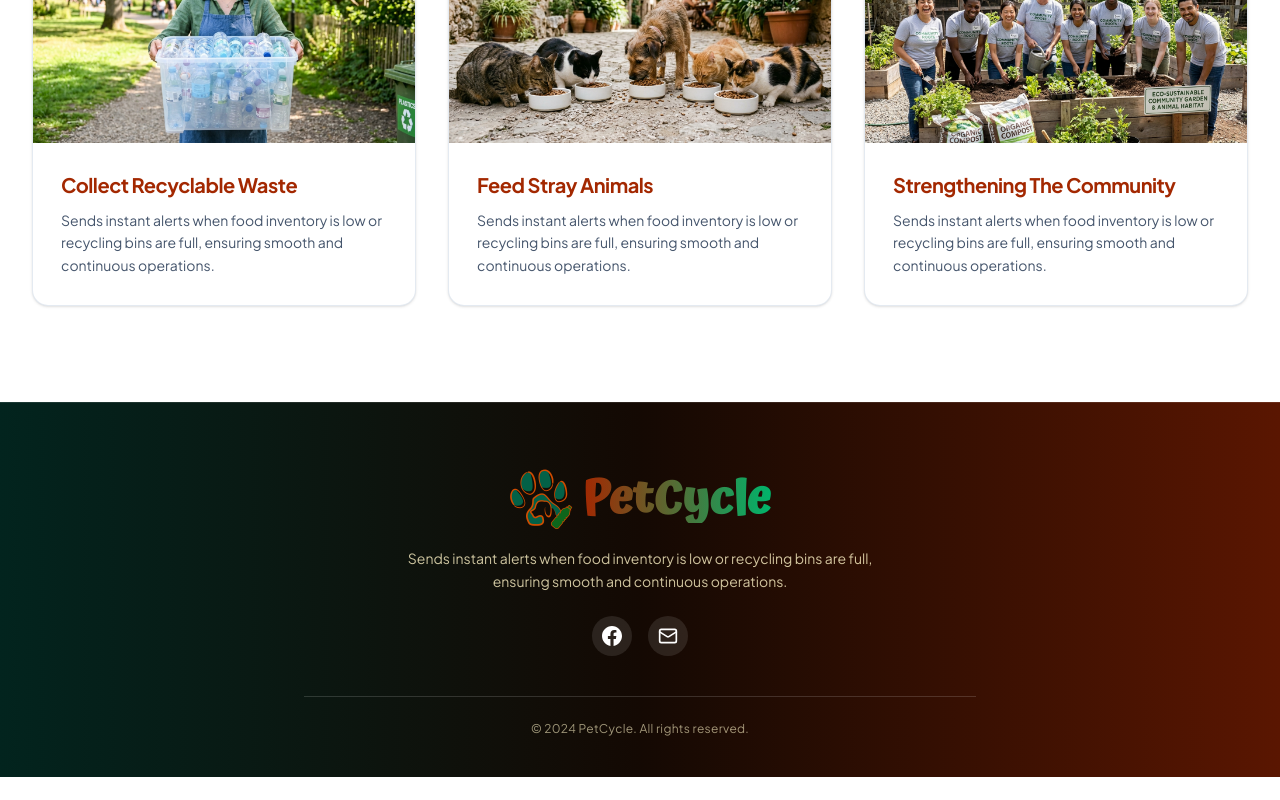
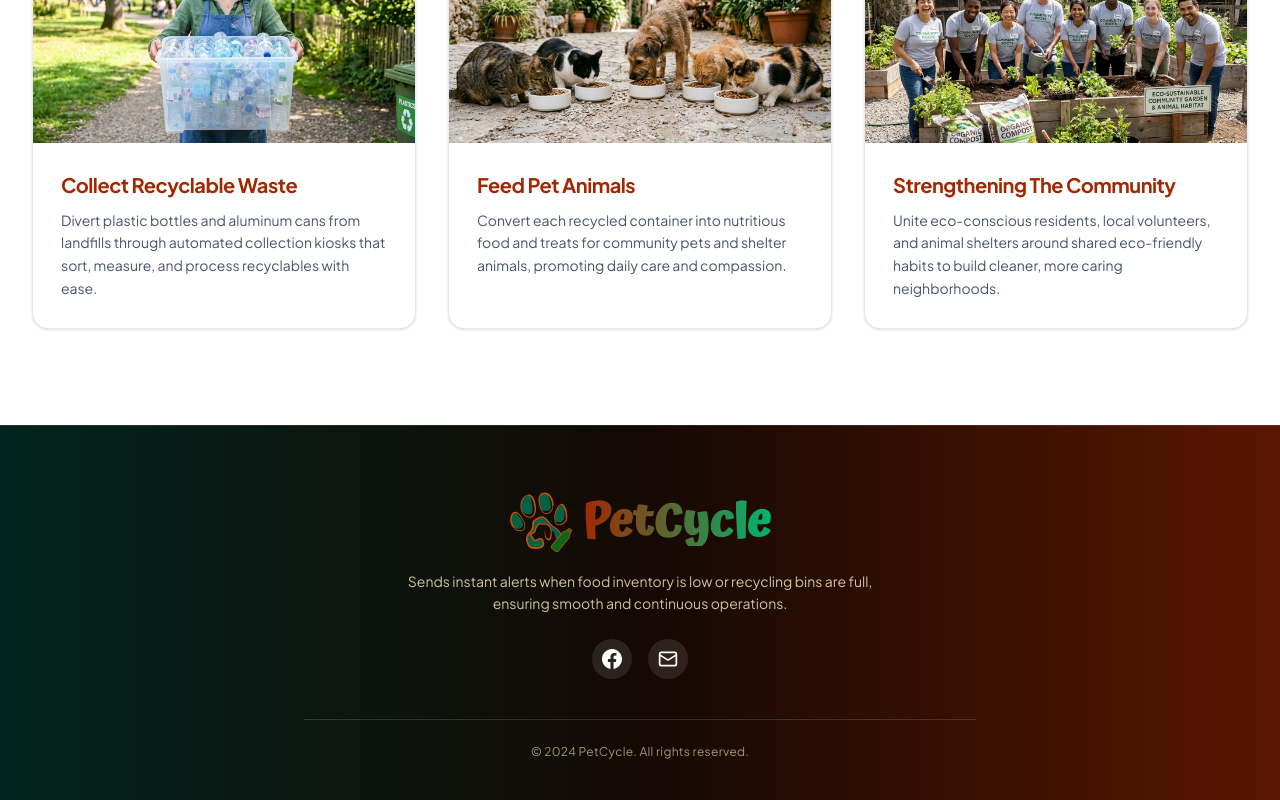
Before and after one commit to Yunisssss/PetCycle2, a Next.js app: page / in a window 1280 px wide. Shown: the part 2436-3236 px from the top of the page. Before the commit the page ends 3213 px from the top, so only its background shows below. Built offline with nearby package versions, Linux system fonts and the light colour scheme; no server answers.

Commit message:
change the desc for choosing petcycle accordingly

```diff
--- a/src/components/WhyChoose.tsx
+++ b/src/components/WhyChoose.tsx
@@ -1,5 +1,4 @@
 import React from "react";
-import Image from "next/image";
 
 interface CardItem {
   title: string;
@@ -12,21 +11,21 @@ const cards: CardItem[] = [
   {
     title: "Collect Recyclable Waste",
     description:
-      "Sends instant alerts when food inventory is low or recycling bins are full, ensuring smooth and continuous operations.",
+      "Divert plastic bottles and aluminum cans from landfills through automated collection kiosks that sort, measure, and process recyclables with ease.",
     imageSrc: "/images/collect-waste.jpg",
     altText: "Volunteer holding a container filled with recyclable plastic bottles",
   },
   {
-    title: "Feed Stray Animals",
+    title: "Feed Pet Animals",
     description:
-      "Sends instant alerts when food inventory is low or recycling bins are full, ensuring smooth and continuous operations.",
+      "Convert each recycled container into nutritious food and treats for community pets and shelter animals, promoting daily care and compassion.",
     imageSrc: "/images/feed-strays.jpg",
     altText: "Stray cats and dog eating nutritious food outdoors from clean bowls",
   },
   {
     title: "Strengthening The Community",
     description:
-      "Sends instant alerts when food inventory is low or recycling bins are full, ensuring smooth and continuous operations.",
+      "Unite eco-conscious residents, local volunteers, and animal shelters around shared eco-friendly habits to build cleaner, more caring neighborhoods.",
     imageSrc: "/images/community.jpg",
     altText: "Community volunteers smiling together after sustainability event",
   },
```
